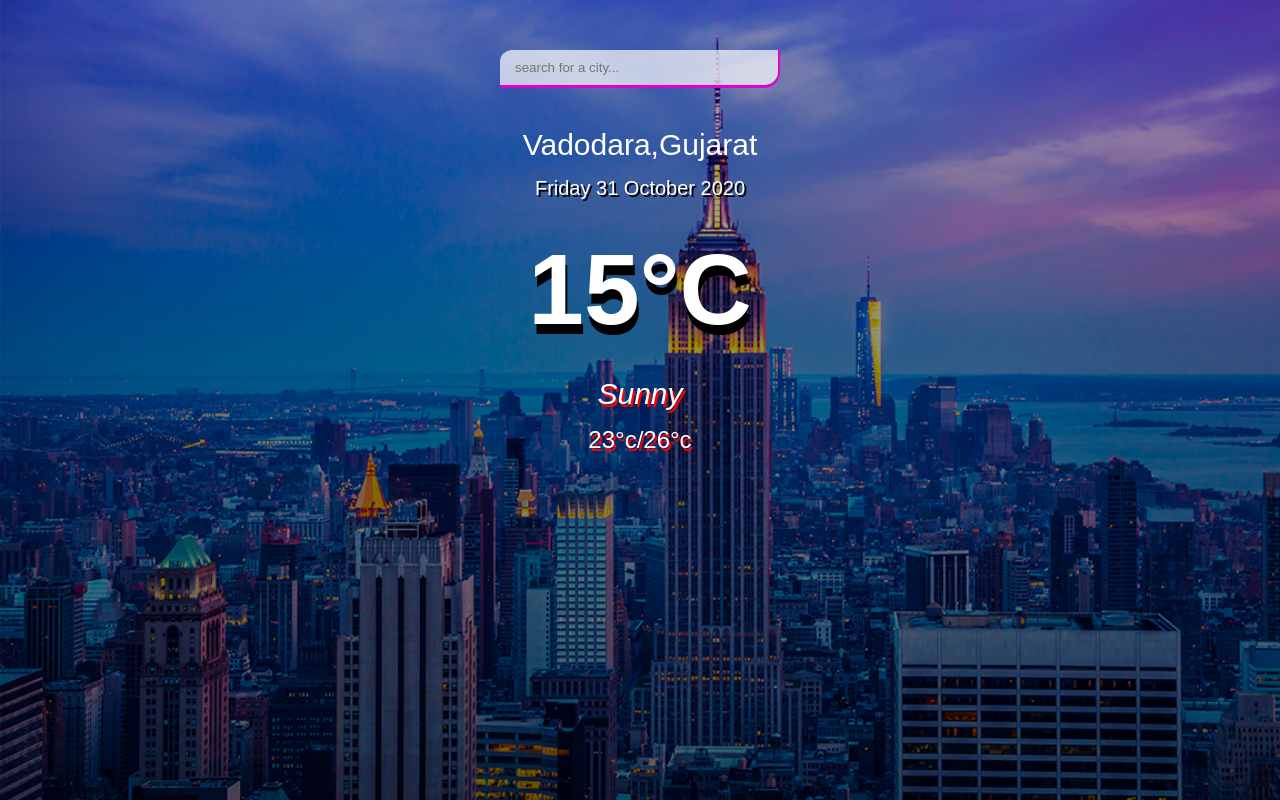
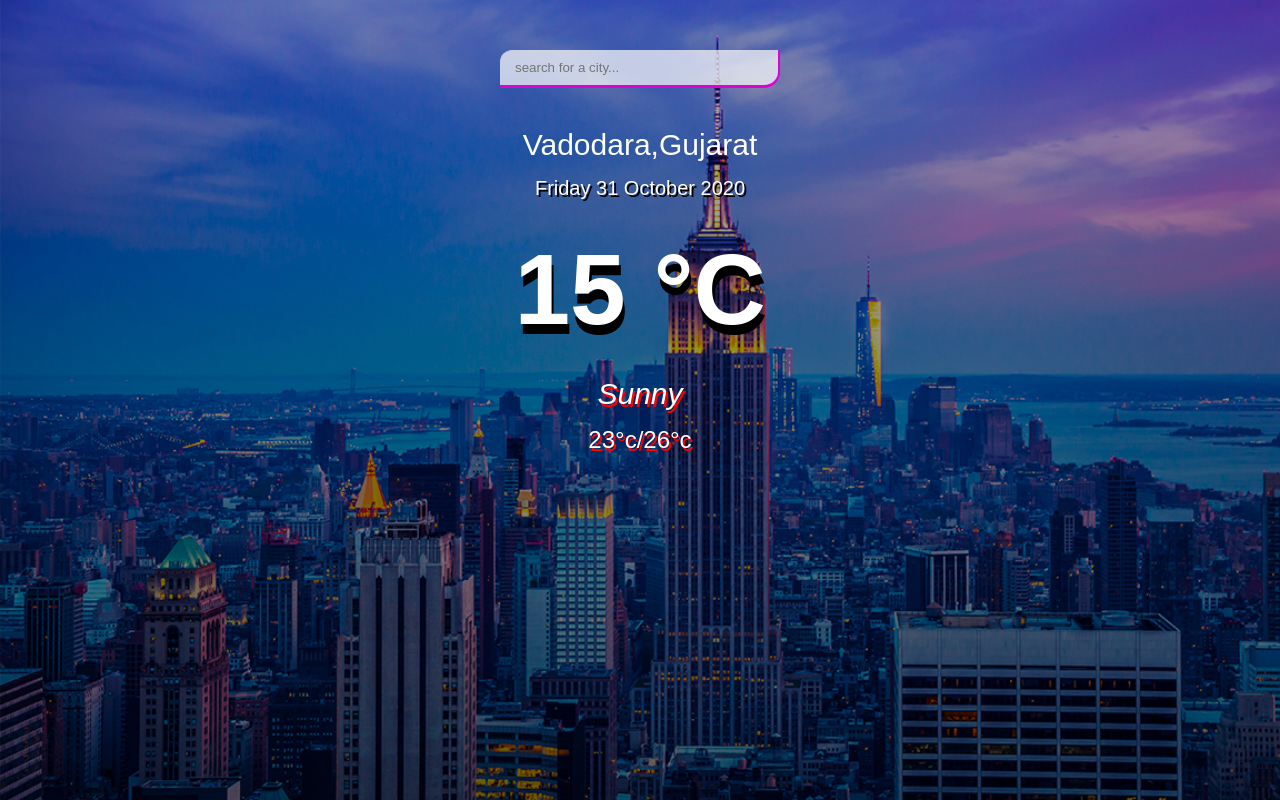
Before and after one commit to HETFADIA/WhetherApp, a plain HTML site: page index.html in a window 1280 px wide. Drawn offline with Linux system fonts and the light colour scheme.

Commit message:
Update index.html

```diff
--- a/index.html
+++ b/index.html
@@ -22,7 +22,7 @@
             </section>
             <div class="current">
                 <div class="temp">
-                   <span> 15°C</span>
+                   15<span> °C</span>
                 </div>
                 <div class="weather">
                     Sunny
```
